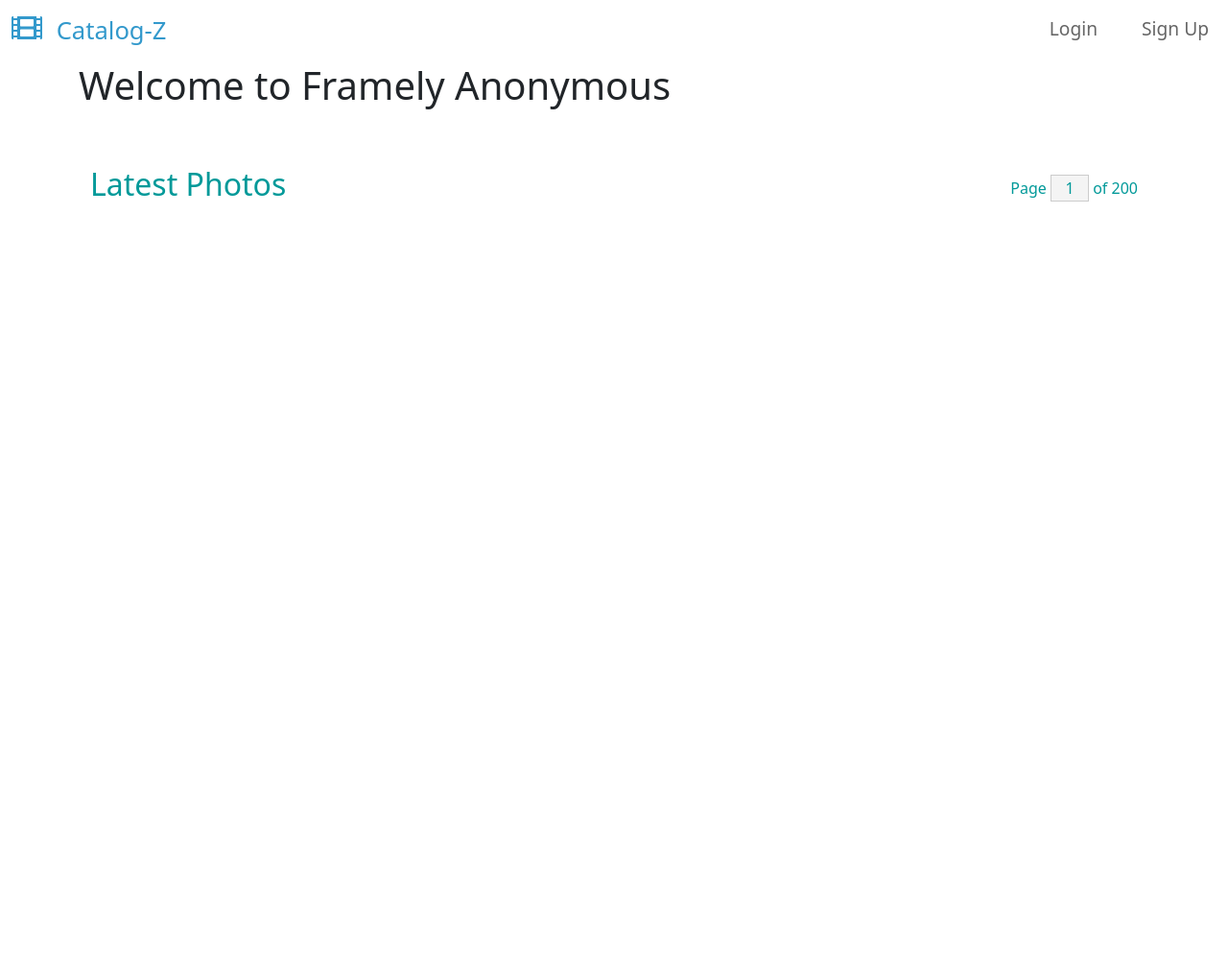
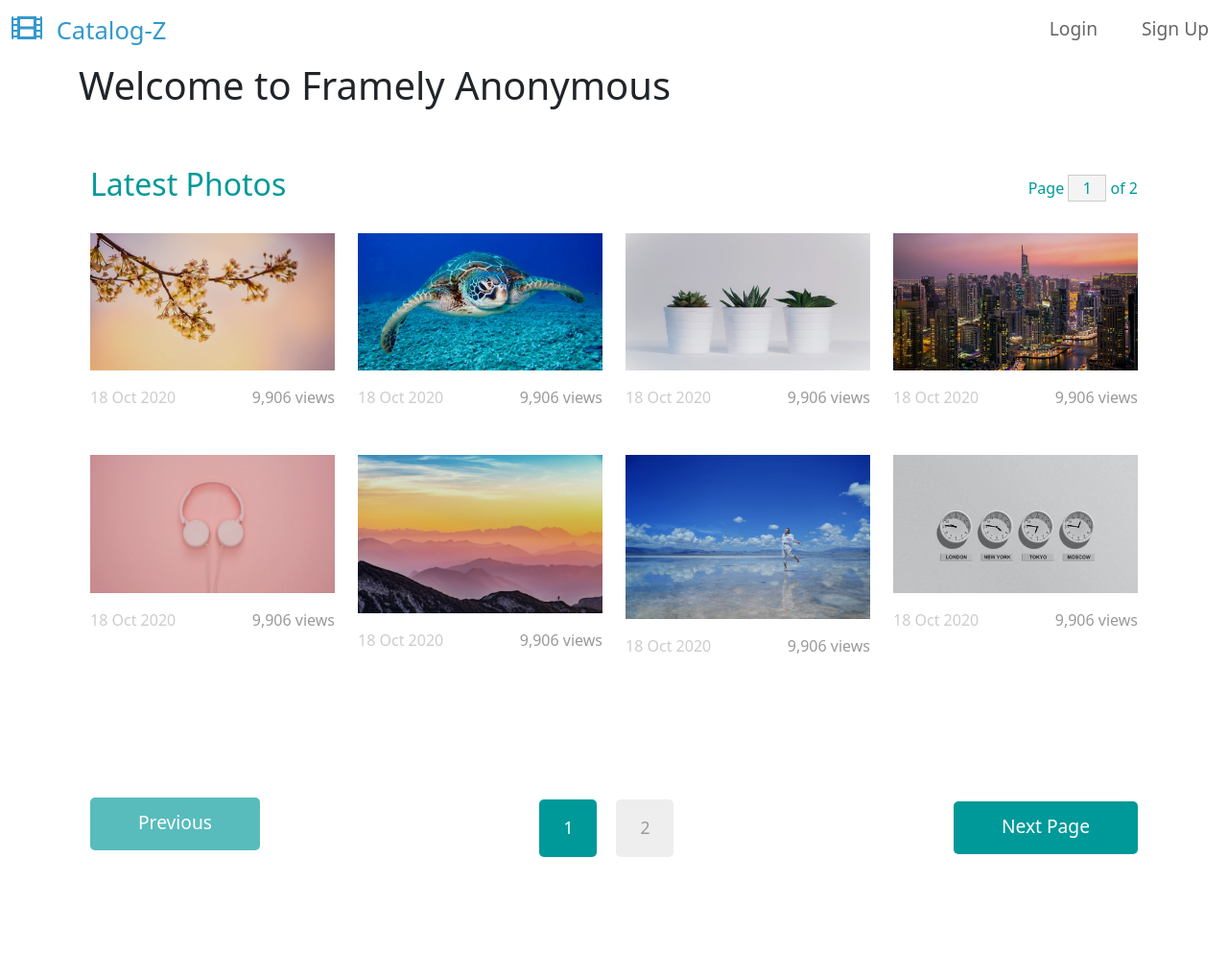
Before and after one commit to mubarak-mustopha/gallery_project, a Django app: page / in a window 1280 px wide. Shown: the whole page at 96% size. Before the commit the page ends 210 px from the top, so only its background shows below. Run offline with Django 4.2, Linux system fonts and the light colour scheme; data comes from the database, SQL or seed files in the repository; some libraries are stand-ins or nearby versions.

Commit message:
Add buttons to Home page to for navigation between pages.

```diff
--- a/templates/home.html
+++ b/templates/home.html
@@ -30,13 +30,13 @@
             </h2>
             <div class="col-6 d-flex justify-content-end align-items-center">
                 <form action="" class="tm-text-primary">
-                    Page <input type="text" value="1" size="1" class="tm-input-paging tm-text-primary"> of 200
+                    Page <input name="page" type="text" value="{{page_num}}" size="1" class="tm-input-paging tm-text-primary"> of {{num_pages}}
                 </form>
             </div>
         </div>
 
         <div class="row tm-mb-90 tm-gallery">
-            {% for photo in photos %}
+            {% for photo in current_page %}
 
             <div class="col-xl-3 col-lg-4 col-md-6 col-sm-6 col-12 mb-5">
                 <figure class="effect-ming tm-video-item">
@@ -55,6 +55,33 @@
             {% endfor %}
         </div>
 
+        <div class="row tm-mb-90">
+            <div class="col-12 d-flex justify-content-between align-items-center tm-paging-col">
+                <!-- Previous page btn -->
+                {% if current_page.has_previous %}
+                    <a href="{% url 'home' %}?page={{current_page.previous_page_number}}" class="btn btn-primary tm-btn-prev mb-2">Previous</a>
+                {% else %}
+                    <a href="javascript:void(0);" class="btn btn-primary tm-btn-prev mb-2 disabled">Previous</a>
+                {% endif %}
+
+                <!-- Individual page btns -->
+
+                <div class="tm-paging d-flex">
+                    {% for i in ind %}
+                        <a href="{% url 'home' %}?page={{i}}" class="{% if i == page_num %}active{% endif %} tm-paging-link">{{i}}</a>
+                    {% endfor %}
+                </div>
+
+                <!-- Next page btns -->
+                {% if current_page.has_next %}
+                    <a href="{% url 'home' %}?page={{current_page.next_page_number}}" class="btn btn-primary tm-btn-next">Next Page</a>
+                {% else %}
+                    <a href="javascript:void(0);" class="btn btn-primary tm-btn-next disabled">Next Page</a>
+                {% endif %}
+
+            </div>
+        </div>
+
     </div>
 
 {% endblock %}
```
